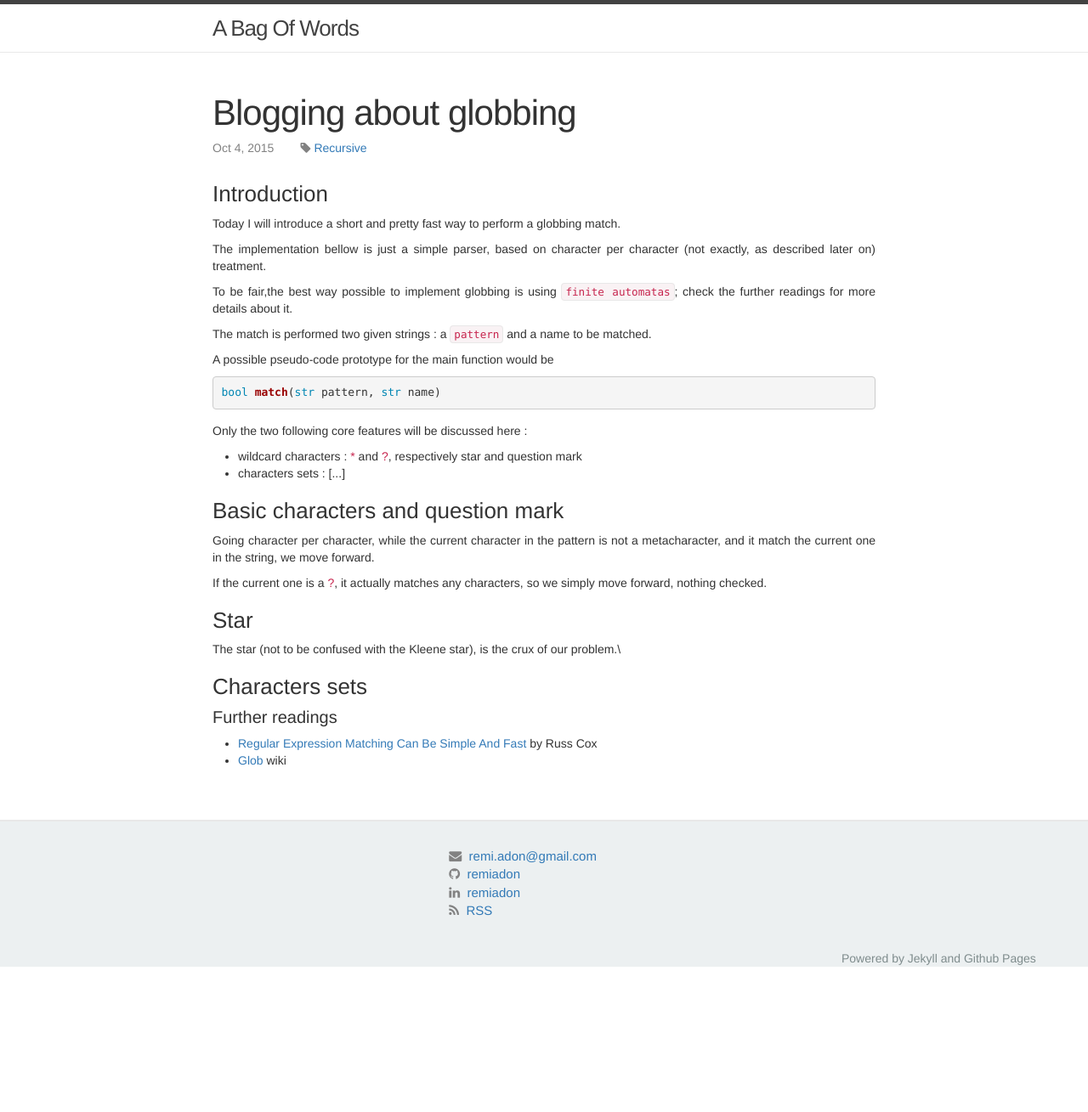
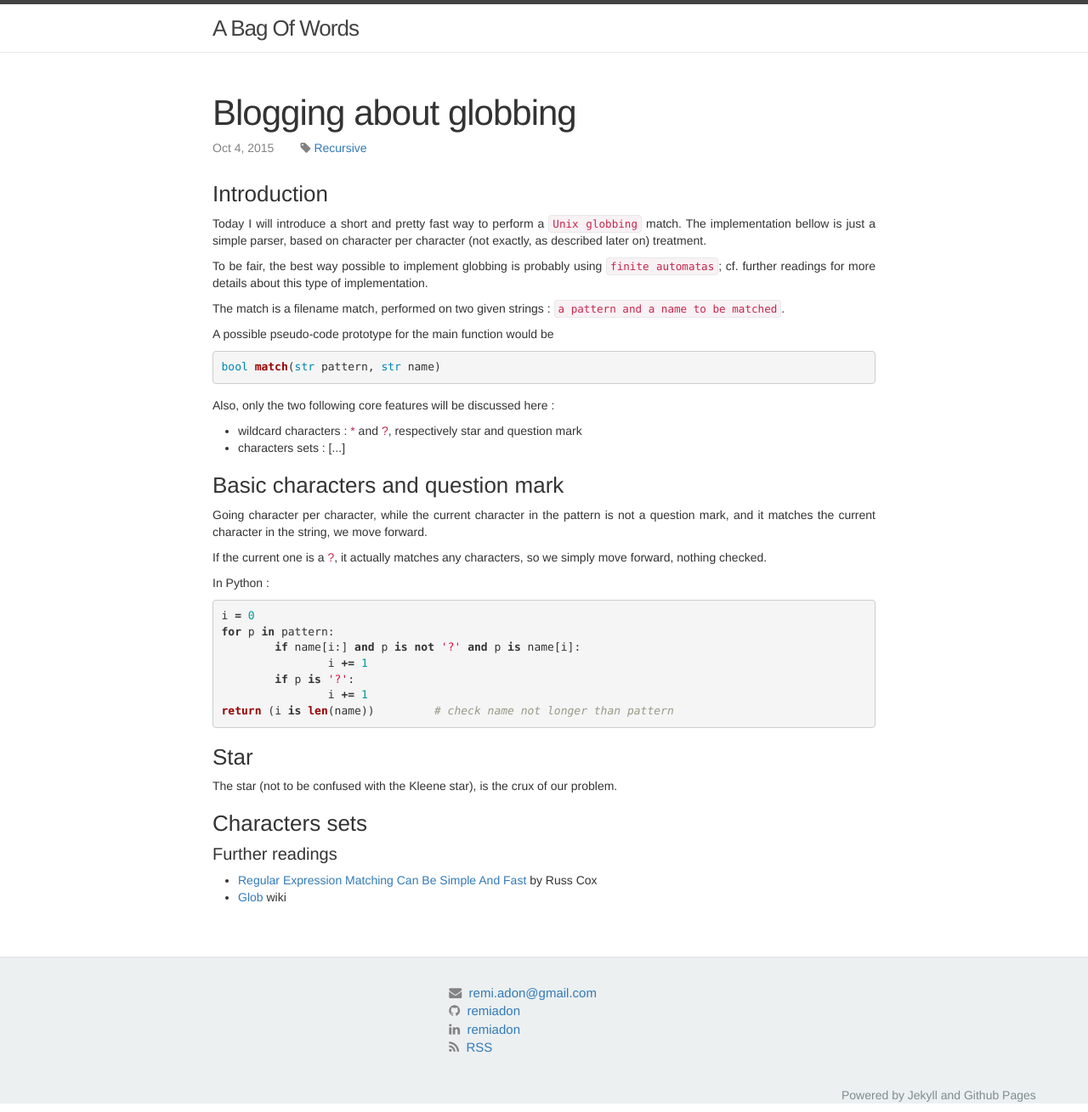
Before and after one commit to remiadon/remiadon.github.io, a Jekyll site: the page built from _posts/2015-04-10-blogging-about-globbing.md, in a window 1280 px wide. Shown: the whole page at 85% size. Built offline with Jekyll 4.4.1, drawn with Linux system fonts in a browser that asks for light colours; nearby versions of some CDN libraries; comment, search, counter and statistics services are not loaded; before the commit the page ends 1148 px from its top, so only the background shows below that.

Commit message:
python snippet for question mark

```diff
--- a/_posts/2015-04-10-blogging-about-globbing.md
+++ b/_posts/2015-04-10-blogging-about-globbing.md
@@ -7,21 +7,18 @@ tags: [recursive]
 ---
 
 <h3>Introduction</h3>
-Today I will introduce a short and pretty fast way to perform a globbing match.
+Today I will introduce a short and pretty fast way to perform a `Unix globbing` match. <!-- If you are not familiar with making use of glob patterns, <a href="https://en.wikipedia.org/wiki/Glob_(programming)" target="_blank">here</a> is a wiki.\\ -->The implementation bellow is just a simple parser, based on character per character (not exactly, as described later on) treatment.
 
-<!-- If you are not familiar with making use of glob patterns, <a href="https://en.wikipedia.org/wiki/Glob_(programming)" target="_blank">here</a> is a wiki.\\ -->
-The implementation bellow is just a simple parser, based on character per character (not exactly, as described later on) treatment.
+To be fair, the best way possible to implement globbing is probably using `finite automatas`; cf. further readings for more details about this type of implementation.
 
-To be fair,the best way possible to implement globbing is using `finite automatas`; check the further readings for more details about it.
-
-The match is performed two given strings : a `pattern` and a name to be matched.
+The match is a filename match, performed on two given strings : `a pattern and a name to be matched`.
 
 A possible pseudo-code prototype for the main function would be
 {% highlight python %}
 bool match(str pattern, str name)
 {% endhighlight %}
 
-Only the two following core features will be discussed here :
+Also, only the two following core features will be discussed here :
 <ul>
 <li> wildcard characters : <span style="color:#c7254e;">&#42;</span> and <span style="color:#c7254e;">&#63;</span>, respectively star and question mark</li>
 <li> characters sets : [...]</li>
@@ -29,12 +26,25 @@ Only the two following core features will be discussed here :
 
 
 <h3>Basic characters and question mark</h3>
-Going character per character, while the current character in the pattern is not a metacharacter, and it match the current one in the string, we move forward.
+Going character per character, while the current character in the pattern is not a question mark, and it matches the current character in the string, we move forward.
 
 If the current one is a <span style="color:#c7254e;">&#63;</span>, it actually matches any characters, so we simply move forward, nothing checked.
 
+In Python :
+{% highlight python %}
+i = 0
+for p in pattern:
+	if name[i:] and p is not '?' and p is name[i]:
+		i += 1
+	if p is '?':
+		i += 1
+return (i is len(name))		# check name not longer than pattern
+{% endhighlight %}
+
 <h3>Star</h3>
-The star (not to be confused with the Kleene star), is the crux of our problem.\\
+The star (not to be confused with the Kleene star), is the crux of our problem.
+
+
 
 
 
```
